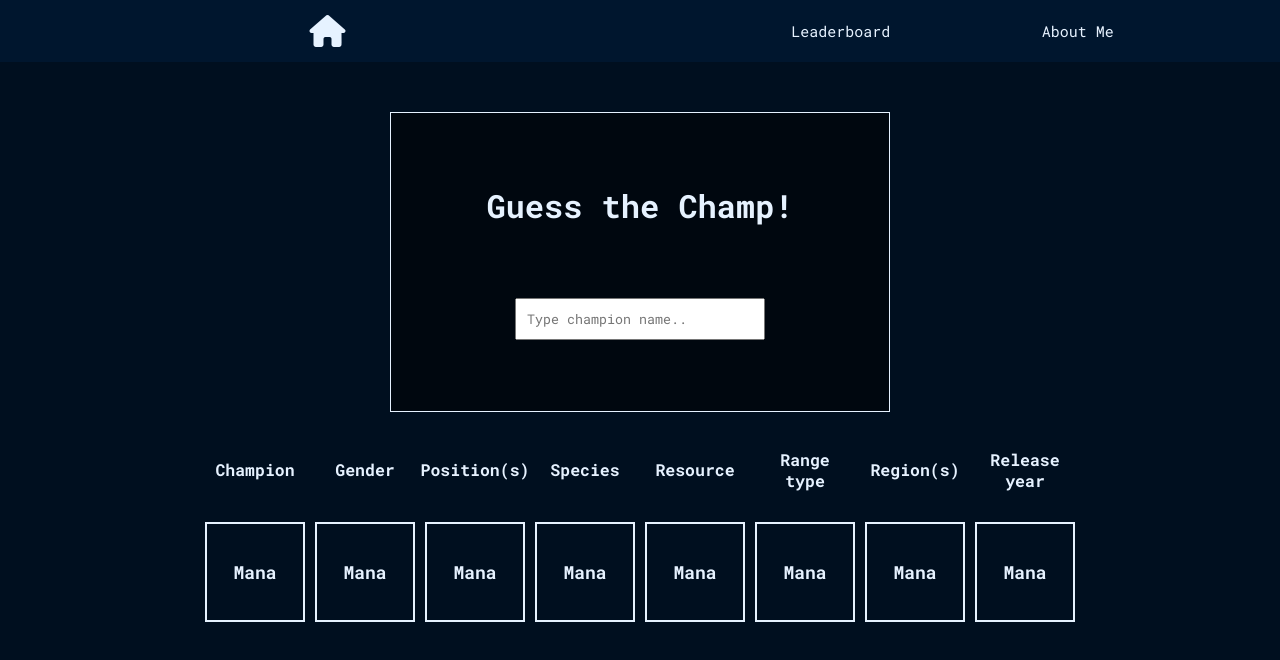
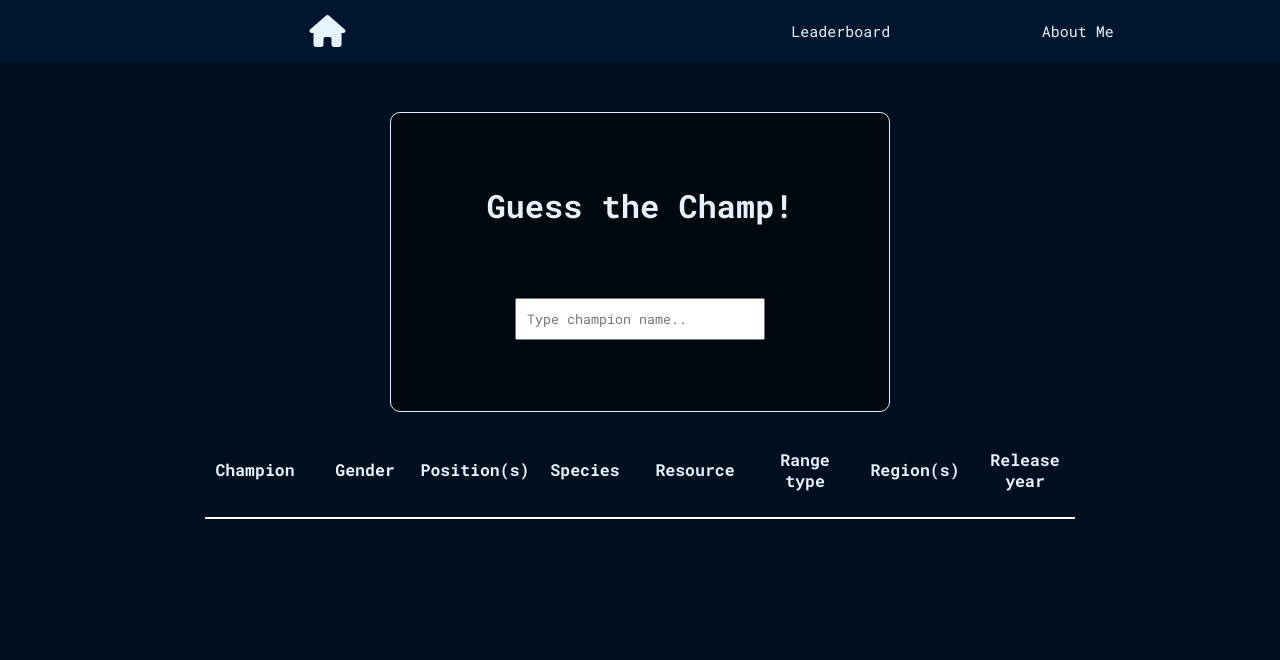
Before and after one commit to Gegewindis/Infinite-Loldle-Website, a React (Vite) app: page /infinite-loldle/classic in a window 1280 px wide. Shown: the top 660 px of the page. Built offline with nearby package versions, Linux system fonts and the light colour scheme; a web font is replaced by a local one.

Commit message:
added a working input to the Classic Gamemode

```diff
--- a/src/components/ClassicGuess.jsx
+++ b/src/components/ClassicGuess.jsx
@@ -1,10 +1,13 @@
 import ClassicInfoSlot from "../components/ClassicInfoSlot.jsx"
 
 function ClassicGuess(props) {
+    const correct = {backgroundColor: "var(--color-correct)"}
+    const incorrect = {backgroundColor: "var(--color-incorrect)"}
+
     return(
         <div className="classic-guess-container">
-            <ClassicInfoSlot content="Mana"></ClassicInfoSlot>
-            <ClassicInfoSlot content="Mana"></ClassicInfoSlot>
+            <ClassicInfoSlot content="Mana" containerStyle={correct}></ClassicInfoSlot>
+            <ClassicInfoSlot content="Mana" containerStyle={incorrect}></ClassicInfoSlot>
             <ClassicInfoSlot content="Mana"></ClassicInfoSlot>
             <ClassicInfoSlot content="Mana"></ClassicInfoSlot>
             <ClassicInfoSlot content="Mana"></ClassicInfoSlot>
--- a/src/components/ClassicInfoSlot.jsx
+++ b/src/components/ClassicInfoSlot.jsx
@@ -1,6 +1,6 @@
 function ClassicInfoSlot(props) {
     return(
-        <div className="classic-info-slot-container" style={props.continerStyle}>
+        <div className="classic-info-slot-container" style={props.containerStyle}>
             <h2>{props.content}</h2>
         </div>
     );
--- a/src/components/InfoSlotName.jsx
+++ b/src/components/InfoSlotName.jsx
@@ -11,14 +11,14 @@ function InfoSlotName() {
 
     return(
         <div className="classic-Info-description">
-            <ClassicInfoSlot content="Champion" continerStyle={descStyle}></ClassicInfoSlot>
-            <ClassicInfoSlot content="Gender" continerStyle={descStyle}></ClassicInfoSlot>
-            <ClassicInfoSlot content="Position(s)" continerStyle={descStyle}></ClassicInfoSlot>
-            <ClassicInfoSlot content="Species" continerStyle={descStyle}></ClassicInfoSlot>
-            <ClassicInfoSlot content="Resource" continerStyle={descStyle}></ClassicInfoSlot>
-            <ClassicInfoSlot content="Range type" continerStyle={descStyle}></ClassicInfoSlot>
-            <ClassicInfoSlot content="Region(s)" continerStyle={descStyle}></ClassicInfoSlot>
-            <ClassicInfoSlot content="Release year" continerStyle={descStyle}></ClassicInfoSlot>
+            <ClassicInfoSlot content="Champion" containerStyle={descStyle}></ClassicInfoSlot>
+            <ClassicInfoSlot content="Gender" containerStyle={descStyle}></ClassicInfoSlot>
+            <ClassicInfoSlot content="Position(s)" containerStyle={descStyle}></ClassicInfoSlot>
+            <ClassicInfoSlot content="Species" containerStyle={descStyle}></ClassicInfoSlot>
+            <ClassicInfoSlot content="Resource" containerStyle={descStyle}></ClassicInfoSlot>
+            <ClassicInfoSlot content="Range type" containerStyle={descStyle}></ClassicInfoSlot>
+            <ClassicInfoSlot content="Region(s)" containerStyle={descStyle}></ClassicInfoSlot>
+            <ClassicInfoSlot content="Release year" containerStyle={descStyle}></ClassicInfoSlot>
         </div>
     );
 }
--- a/src/components/InputGuess.jsx
+++ b/src/components/InputGuess.jsx
@@ -1,11 +1,13 @@
 import { useState } from "react";
 
-function InputGuess() {
+function InputGuess({onSubmit}) {
 
     const [query, setQuery] = useState("");
 
     const handleSubmit = () => {
-        console.log("User searched for:", query);
+        if (!query.trim()) return;
+        onSubmit(query);
+        setQuery("");
         // do your search logic here
     };
 
--- a/src/index.css
+++ b/src/index.css
@@ -5,6 +5,8 @@
         --color-text: hsl(211, 100%, 95%);
         --color-accent: hsl(240, 80%, 80%);
         --color-tertiary: hsl(0, 96%, 70%);
+        --color-correct: hsl(162, 91%, 29%);
+        --color-incorrect: hsl(349, 79%, 37%);
     }
 
 .light {
@@ -120,11 +122,18 @@ header{
 
     border-style: solid;
     border-width: 1px;
+    border-radius: 10px;
 
 
     margin-top: 50px;
     width: 500px;
     height: 300px;
+}
+
+.classic-underline{
+    border: 1px solid white;
+    width: 870px;
+    justify-self: center;
 }
 
 .input-guess-container input{
@@ -138,7 +147,7 @@ header{
     display: flex;
     flex-direction: row;
     justify-content: center;
-    height: fit-content;
+    flex: 1;
 }
 
 .classic-info-slot-container {
--- a/src/pages/classic.jsx
+++ b/src/pages/classic.jsx
@@ -1,16 +1,26 @@
+import { useState } from "react";
+
 import Header from "../components/Header.jsx"
 import InputGuess from "../components/InputGuess.jsx"
 import ClassicGuess from "../components/ClassicGuess.jsx"
 import InfoSlotName from "../components/InfoSlotName.jsx"
 
 function Classic() {
+    const [items, setItems] = useState([]);
+
+    const addItem = (query) => {
+        setItems((prev) => [...prev, query]);
+    };
 
     return (
         <>
             <Header></Header>
-            <InputGuess></InputGuess>
+            <InputGuess onSubmit={addItem}></InputGuess>
             <InfoSlotName></InfoSlotName>
-            <ClassicGuess></ClassicGuess>
+            <hr className="classic-underline"/>
+            {items.map((query, index) => (
+                <ClassicGuess key={index} />
+            ))}
         </>
     )
 }
```
